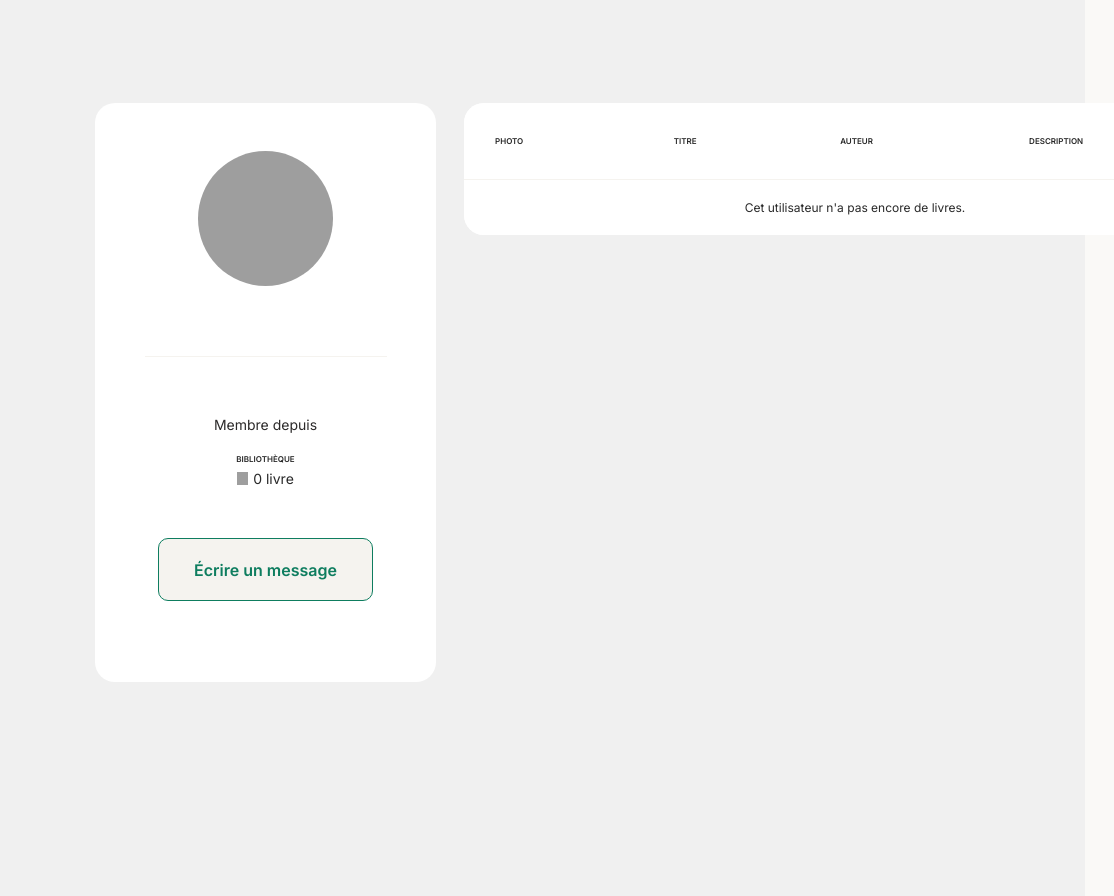
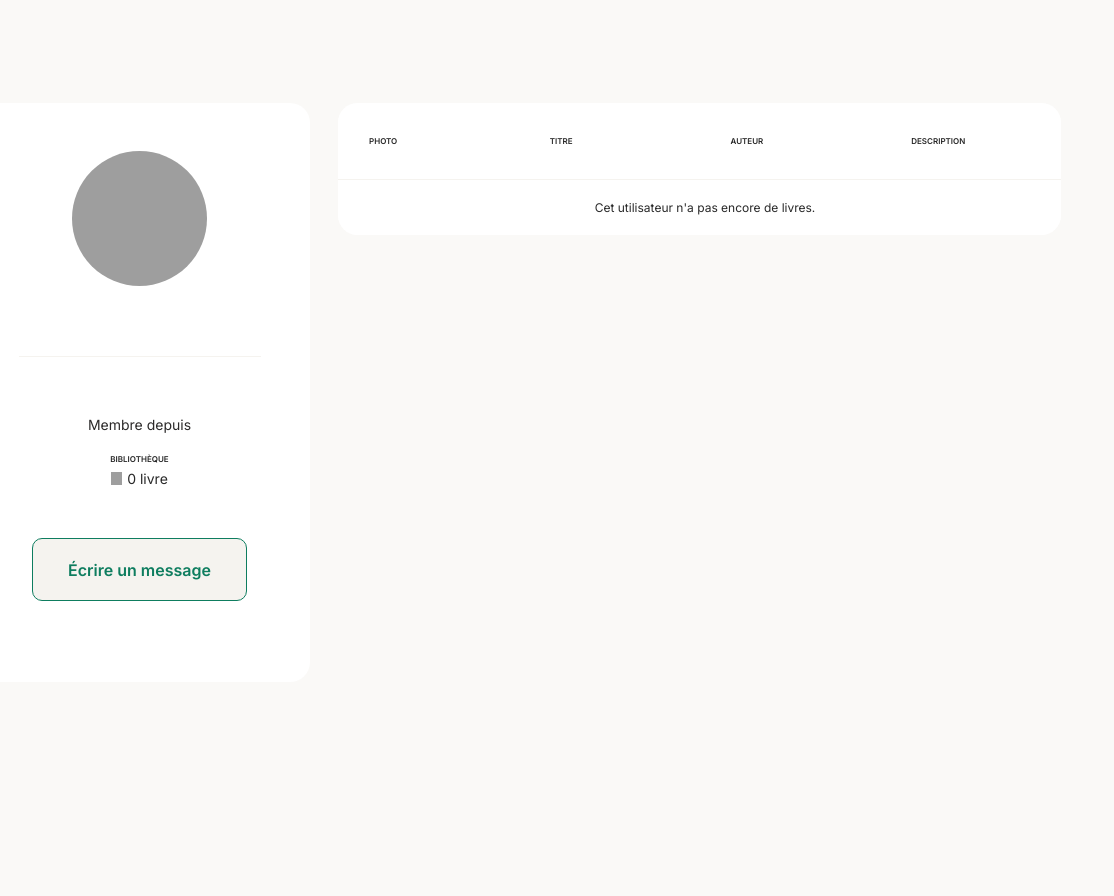
Before and after one commit to FiloJu/PHP-site-TomTroc, a PHP site: template src/views/pages/publicProfile.php in a window 1440 px wide. Shown: the whole page, without its empty margins (205-1319 px from the left). Run offline with PHP 8.4, Linux system fonts and the light colour scheme; the template is opened without the code that fills it, so the values that code supplies are empty; some web fonts are replaced; grey boxes are pictures that could not be loaded.

Commit message:
align books table in public profile and harmonize colors

```diff
--- a/public/css/style.css
+++ b/public/css/style.css
@@ -923,36 +923,33 @@ img {
 
 /* --- Mise en page globale --- */
 .profile-page-wrapper {
-    background-color: #F0F0F0;
+    background-color: #FAF9F7;
     padding-top: 103px;
     padding-bottom: 214px;
     min-height: 100vh;
+    box-sizing: border-box;
 }
 
 .container-profile-main-flex {
     display: flex;
     justify-content: flex-start;
-    /*aligne au debaut (gauche)*/
     align-items: flex-start;
     gap: 28px;
-    /* Espace entre les deux blocs */
     width: 100%;
     max-width: 1440px;
     margin: 0 auto;
-    /*centre la zone sur les grands écrans */
-    padding-left: 150px;
+    padding: 0 24px;
     box-sizing: border-box;
+    flex-wrap: wrap;
 }
 
 /* --- BLOC GAUCHE (Carte Blanche) --- */
 .profile-sidebar {
     flex: 0 0 341px;
-    /* Largeur fixe Figma */
     width: 341px;
-    height: 579px;
+    min-height: 579px;
     background-color: #FFFFFF;
     border-radius: 20px;
-    /* Arrondi de 20px */
     box-sizing: border-box;
     padding: 0;
 }
@@ -1061,8 +1058,9 @@ img {
 
 /* --- BLOC DROITE (Tableau) --- */
 .profile-content {
-    flex: 0 0 771px;
-    width: 771px;
+    flex: 1 1 0;
+    min-width: 0;
+    width: 100%;
 }
 
 .table-round-container {
@@ -1070,12 +1068,15 @@ img {
     background-color: #FFFFFF;
     overflow: hidden;
     width: 100%;
+    box-sizing: border-box;
+    overflow-x: auto;
 }
 
 .books-table {
     width: 100%;
+    min-width: 700px;
     border-collapse: collapse;
-    /* harmonise les briques de lignes*/
+    table-layout: fixed;
 }
 
 /* --- EN-TÊTE --- */
@@ -1097,6 +1098,7 @@ img {
     font-size: 12px;
     color: #292929;
     vertical-align: middle;
+    word-break: break-word;
 }
 
 /* --- ALTERNANCE DES COULEURS --- */
--- a/src/views/pages/publicProfile.php
+++ b/src/views/pages/publicProfile.php
@@ -1,3 +1,6 @@
+<?php
+use Services\Utils;
+?>
 <div class="profile-page-wrapper">
     <div class="container-profile-main-flex">
 
```
Also changed, not shown: other parts of public/css/style.css (+44 -3 lines).
